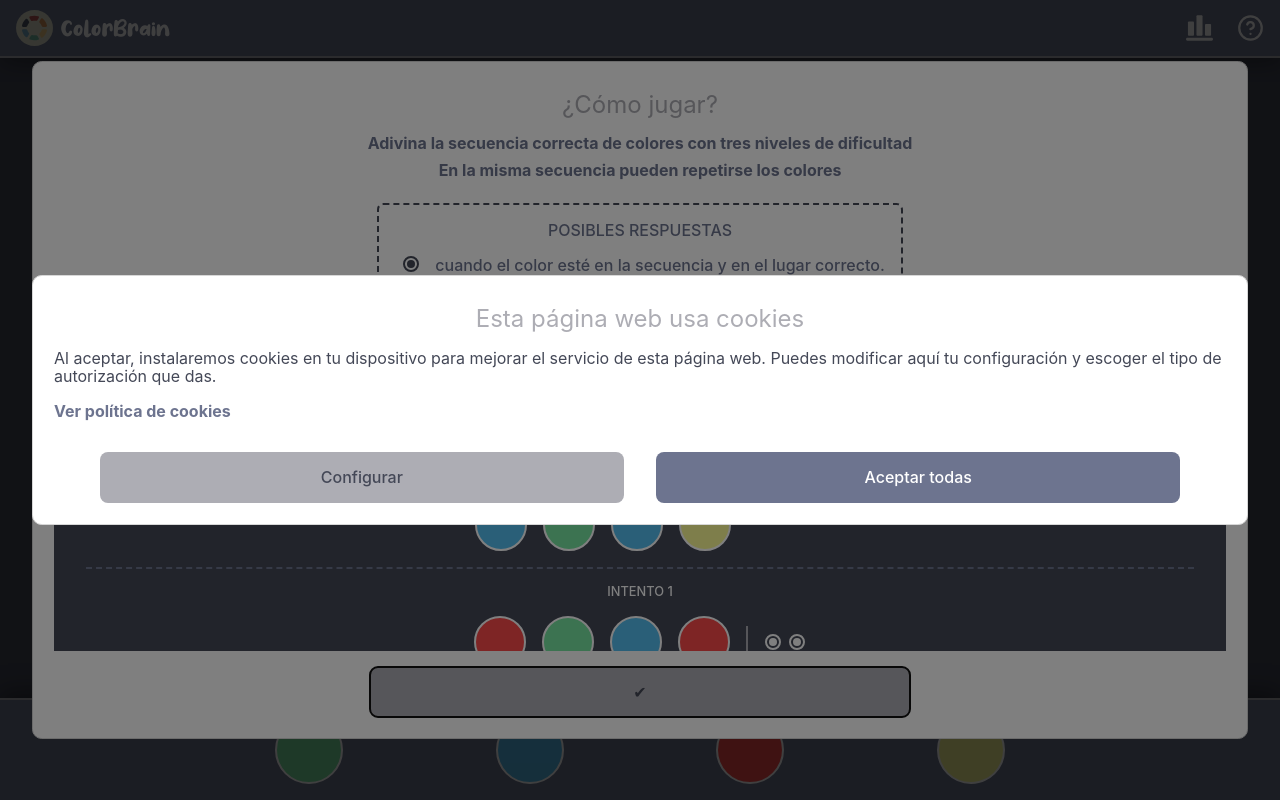
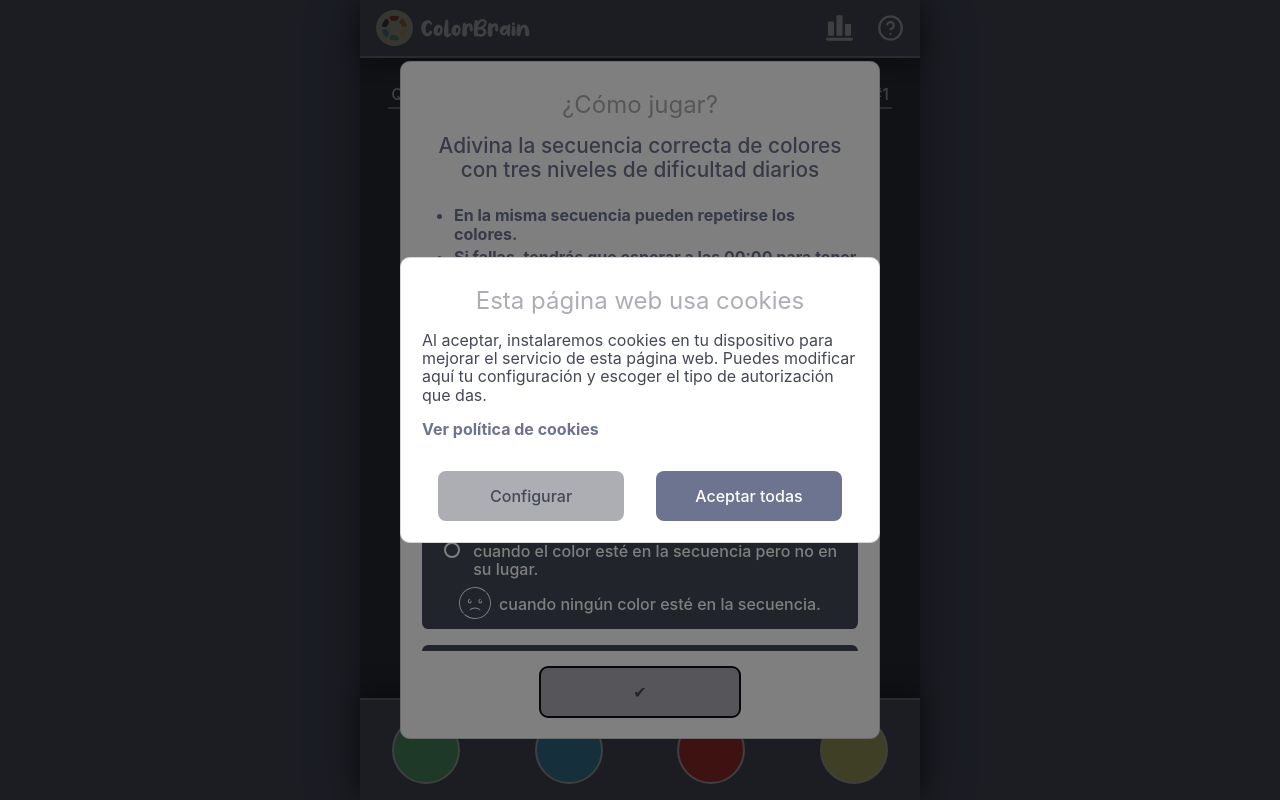
Before and after one commit to ManuLorenzzo/colorbrain, a React (Create React App) app: page / in a window 1280 px wide. Built offline with nearby package versions, Linux system fonts and the light colour scheme.

Commit message:
fix: tutorial and pc width

```diff
--- a/src/App.css
+++ b/src/App.css
@@ -14,10 +14,25 @@
 }
 
 .app {
+  height: 100vh;
+  background: #6d748f;
+}
+
+.app-content {
   text-align: center;
   background: #444857;
   height: 100vh;
   position: relative;
+  width: 100%;
+  margin: auto;
+}
+
+@media only screen and (min-width: 1200px) {
+  /*FORMATO PC*/
+  .app-content {
+    width: 35rem;
+    box-shadow: 0rem 0.2rem 3rem rgba(0, 0, 0, 0.4);
+  }
 }
 
 @font-face {
--- a/src/App.js
+++ b/src/App.js
@@ -17,9 +17,11 @@ function App() {
 
       <FillRedux />
       <div className="app">
-        <Header />
-        <Display />
-        <Keyboard />
+        <div className="app-content">
+          <Header />
+          <Display />
+          <Keyboard />
+        </div>
       </div>
     </Provider>
   )
--- a/src/Components/CookiesPolicy/CookiesPolicy.js
+++ b/src/Components/CookiesPolicy/CookiesPolicy.js
@@ -5,7 +5,7 @@ export default function CookiesPolicy() {
   return (
     <section className="cookies-policy">
       <h2>POLÍTICA DE COOKIES</h2>
-      <h3>colorbrain.github.io</h3>
+      <h3>colorbraingame.com</h3>
       <p>
         El acceso a este Sitio Web puede implicar la utilización de cookies. Las cookies son
         pequeñas cantidades de información que se almacenan en el navegador utilizado por cada
--- a/src/Components/Header/Header.css
+++ b/src/Components/Header/Header.css
@@ -8,7 +8,7 @@ header {
   border-bottom: 0.15rem solid var(--gray-color);
   background: var(--secondary-color);
   padding: 0 1rem;
-  box-shadow: 0.1rem 0.2rem 1.5rem rgba(0, 0, 0, 0.4);
+  box-shadow: 0rem 0.2rem 1.5rem rgba(0, 0, 0, 0.4);
 }
 
 .header__logo {
--- a/src/Components/History/History.css
+++ b/src/Components/History/History.css
@@ -19,7 +19,7 @@
 .history__solution {
   display: flex;
   flex-flow: column nowrap !important;
-  gap: 1em;
+  gap: 1rem;
   transform: scale(0.8);
   padding-right: 4rem;
   margin-top: 1rem;
--- a/src/Components/Keyboard/Keyboard.css
+++ b/src/Components/Keyboard/Keyboard.css
@@ -11,7 +11,7 @@
   border-top: 0.15rem solid var(--gray-color);
   overflow: hidden;
   z-index: 99;
-  position: fixed;
+  position: absolute;
   bottom: 0;
   box-shadow: 0 -0.4rem 1.5rem rgba(0, 0, 0, 0.4);
 }
@@ -28,11 +28,3 @@
   text-align: center;
   cursor: pointer;
 }
-
-@media only screen and (min-width: 800px) {
-  /*FORMATO PC*/
-  .keyboard__bubbles {
-    width: 60%;
-    margin: auto;
-  }
-}
--- a/src/Components/Modal/Modal.css
+++ b/src/Components/Modal/Modal.css
@@ -79,3 +79,10 @@
   width: 95% !important;
   border-radius: 0.6rem;
 }
+
+@media only screen and (min-width: 1200px) {
+  /*FORMATO PC*/
+  .popup-content {
+    width: 30rem !important;
+  }
+}
--- a/src/Components/Score/Score.js
+++ b/src/Components/Score/Score.js
@@ -26,7 +26,7 @@ export default function Score({ state, test }) {
   const dispatch = useDispatch()
   const remainingTests = state?.tests?.filter(test => !test.passed)?.length
   let today = moment().format('DD-MM-YYYY')
-  const url = 'colorbrain.github.io'
+  const url = 'colorbraingame.com'
 
   const finishedTest = Boolean(test.passed || !test.attempts)
 
--- a/src/Components/Statistics/Statistics.js
+++ b/src/Components/Statistics/Statistics.js
@@ -7,11 +7,14 @@ import { Swiper, SwiperSlide } from 'swiper/react'
 import 'swiper/css'
 import RadarsChart from './Charts/Radar'
 import Clock from './Clock/Clock'
+import useWindowDimensions from '../Hooks/useWindowDimensions'
 
 export default function Statistics({ data, state }) {
   const finished =
     state?.tests?.some(test => !test.passed && test.history.length === test.initialAttempts) ||
     !state?.tests?.some(test => !test.passed)
+  const { width } = useWindowDimensions()
+
   const hasLost = state?.tests?.some(test => !test.passed)
 
   const winPercent = () => {
@@ -152,8 +155,12 @@ export default function Statistics({ data, state }) {
                       </div>
                       <h5>Intentos</h5>
                       <BarsChart data={barChartData(i)} />
-                      <h5>Uso de cada color</h5>
-                      <RadarsChart data={radarChartData(i)} />
+                      {width < 1200 && (
+                        <>
+                          <h5>Uso de cada color</h5>
+                          <RadarsChart data={radarChartData(i)} />
+                        </>
+                      )}
                     </SwiperSlide>
                   )
                 })}
--- a/src/Components/Tutorial/Tutorial.css
+++ b/src/Components/Tutorial/Tutorial.css
@@ -7,6 +7,30 @@
   display: flex;
   flex-flow: column nowrap;
   gap: 0.5rem;
+  text-align: left;
+}
+
+.tutorial__description ul {
+  padding-left: 2rem;
+}
+
+.tutorial__description li {
+  margin-bottom: 0.3rem;
+}
+
+.tutorial h4 {
+  margin: 0.5rem 0;
+  margin-top: 1.5rem;
+  text-align: center;
+  font-weight: 500;
+  margin-left: -2rem;
+}
+
+.tutorial span {
+  font-weight: 500;
+  text-align: center;
+  font-size: 1.3rem;
+  color: var(--secondary-color);
 }
 
 .tutorial__example {
@@ -41,6 +65,10 @@
   margin-right: 4.6rem;
 }
 
+.tutorial__solution .sequence:first-child {
+  margin-right: 0;
+}
+
 .tutorial__example .bubble {
   width: 3rem;
   height: 3rem;
@@ -55,10 +83,11 @@
 }
 
 .tutorial__response-container {
-  border: 0.15rem var(--background-color) dashed;
+  background: var(--background-color);
   border-radius: 0.4rem;
   padding: 1rem;
   margin: 1rem auto;
+  color: white;
 
   display: flex;
   flex-flow: column nowrap;
@@ -67,6 +96,12 @@
   gap: 1rem;
 
   font-weight: 500;
+}
+
+.tutorial__response-container h3 {
+  margin: 0;
+  font-weight: 500;
+  color: var(--secondary-color);
 }
 
 .tutorial__response {
@@ -79,18 +114,6 @@
 .tutorial__response .result__elem {
   width: 2rem;
   height: 1rem;
-}
-
-.tutorial__response-container img {
-  filter: invert(100%);
-}
-
-.tutorial__response .result__border {
-  border-color: var(--background-color);
-}
-
-.tutorial__response .result__fill {
-  background: var(--background-color);
 }
 
 .tutorial__cookies {
--- a/src/Components/Tutorial/Tutorial.js
+++ b/src/Components/Tutorial/Tutorial.js
@@ -28,10 +28,21 @@ export default function Tutorial() {
   return (
     <section className="tutorial">
       <div className="tutorial__description">
-        <b>Adivina la secuencia correcta de colores con tres niveles de dificultad</b>
-        <b>En la misma secuencia pueden repetirse los colores</b>
+        <span>Adivina la secuencia correcta de colores con tres niveles de dificultad diarios</span>
+        <ul>
+          <li>
+            <b>En la misma secuencia pueden repetirse los colores.</b>
+          </li>
+          <li>
+            <b>Si fallas, tendrás que esperar a las 00:00 para tener un nuevo ColorBrain.</b>
+          </li>
+          <li>
+            <b>Todo el mundo tiene las mismas soluciones. ¡Compártelo con tus amigos!</b>
+          </li>
+          <h4>¡AVISO! El orden de las respuestas no se corresponde con el orden de las burbujas</h4>
+        </ul>
         <div className="tutorial__response-container">
-          POSIBLES RESPUESTAS
+          <h3>POSIBLES RESPUESTAS</h3>
           <div className="tutorial__response">
             <div className="result__elem">
               <div className="result__border"></div>
@@ -56,8 +67,7 @@ export default function Tutorial() {
       <div className="tutorial__example">
         <h3>EJEMPLO</h3>
         <div className="tutorial__solution">
-          <div className="tutorial__label">SOLUCIÓN</div>
-          <Sequence values={solution} />
+          <Try label="SOLUCIÓN" value={solution} />
         </div>
         <Try label="INTENTO 1" value={tries[0]} />
         <Try label="INTENTO 2" value={tries[1]} />
```
